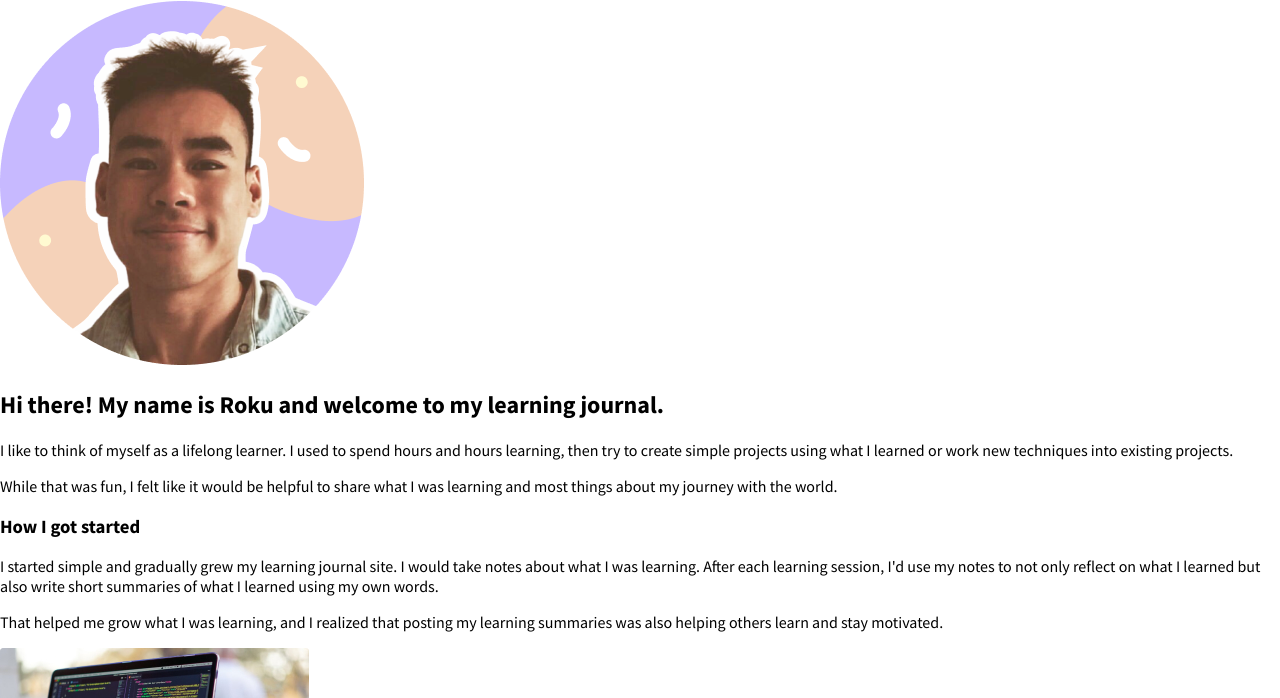
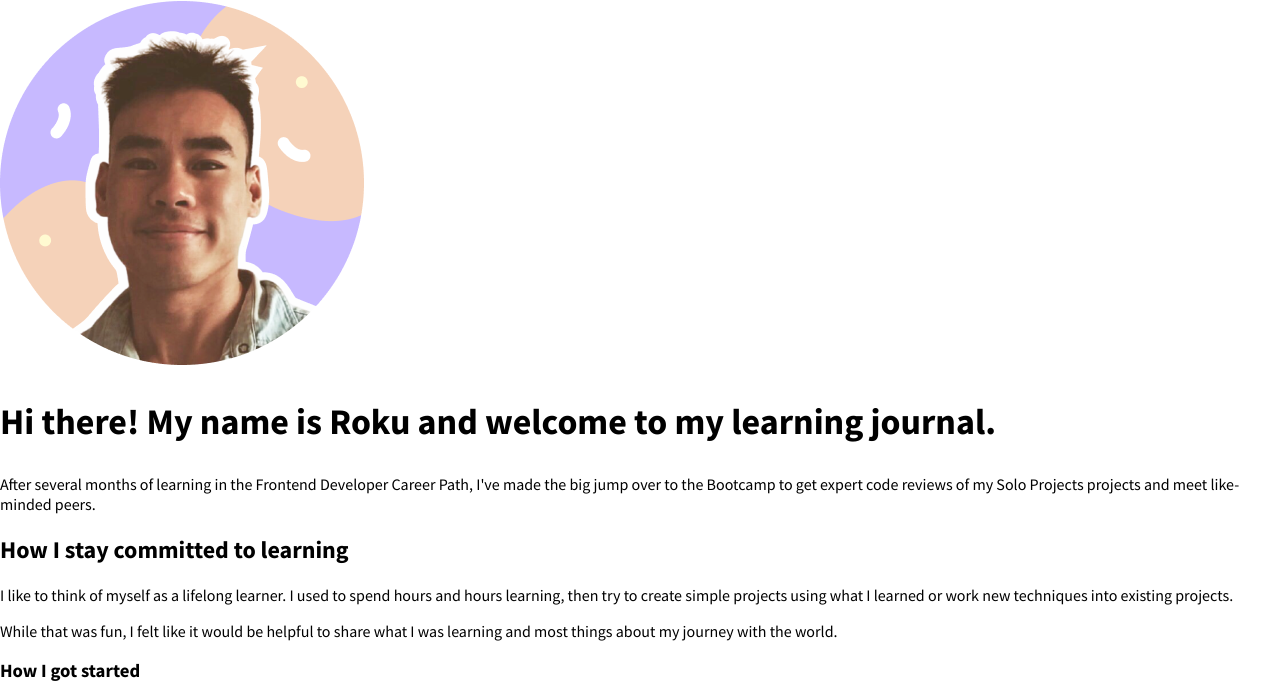
Before and after one commit to ianapavlycheva/learning-journal, a plain HTML site: page about.html in a window 1280 px wide. Shown: the part 59-757 px from the top of the page. Drawn offline with Linux system fonts and the light colour scheme.

Commit message:
Add content to about page

```diff
--- a/about.html
+++ b/about.html
@@ -23,6 +23,12 @@
     <section class="about">
       <img class="image" src="images/image.png" alt="Author" />
       <h1>Hi there! My name is Roku and welcome to my learning journal.</h1>
+      <p>
+        After several months of learning in the Frontend Developer Career Path,
+        I've made the big jump over to the Bootcamp to get expert code reviews
+        of my Solo Projects projects and meet like-minded peers.
+      </p>
+      <h2>How I stay committed to learning</h2>
       <p>
         I like to think of myself as a lifelong learner. I used to spend hours
         and hours learning, then try to create simple projects using what I
--- a/css/style.css
+++ b/css/style.css
@@ -30,6 +30,16 @@ li {
   font-size: 12px;
 }
 
+h1 {
+  font-size: 36px;
+  font-weight: 700;
+}
+
+p {
+  font-size: 16px;
+  font-weight: 400;
+}
+
 footer {
   height: 100px;
   background-color: #202020;
```
